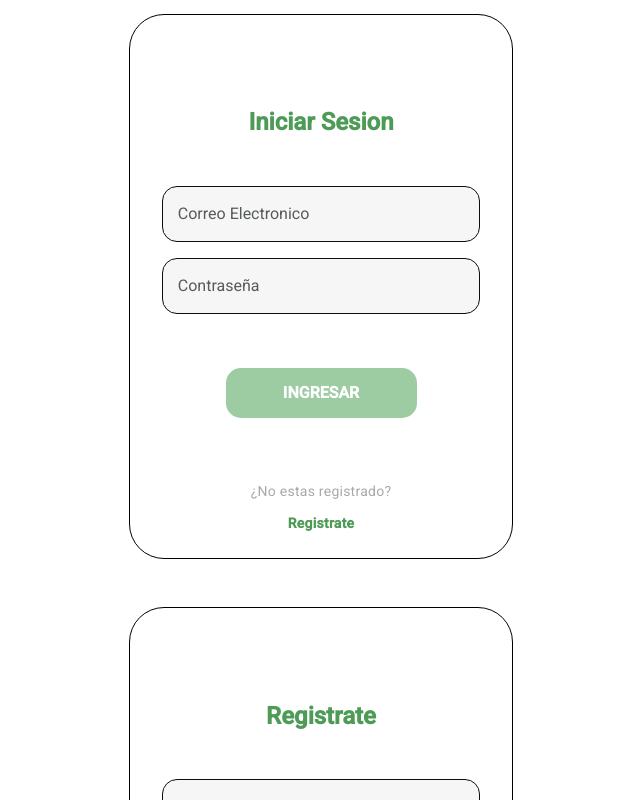
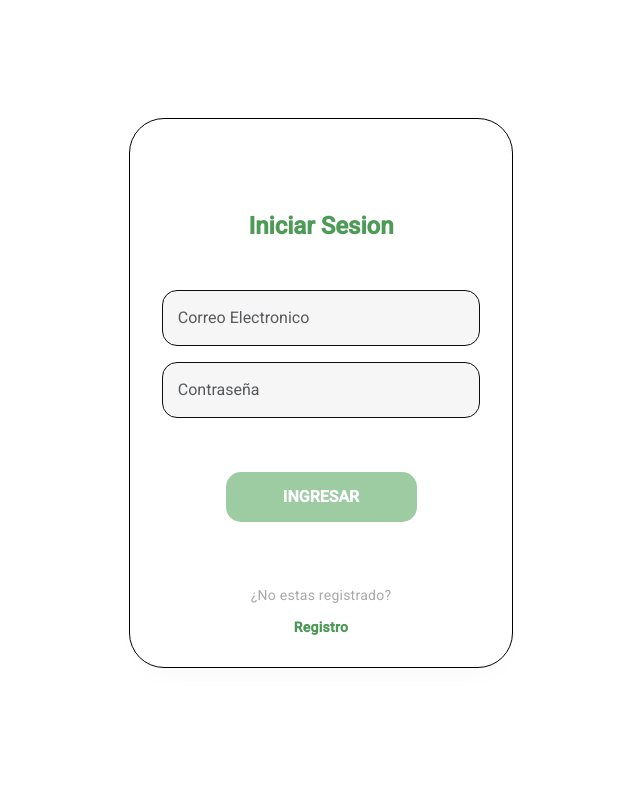
Before and after one commit to No-Country/c14-20-ft-java-angular, an Angular app in the folder develop_front/: page /login in a window 1280 px wide. Shown: the top 800 px of the page, without its empty margins (319-959 px from the left). Built offline with nearby package versions, Linux system fonts and the light colour scheme.

Commit message:
login+register flip

```diff
--- a/develop_front/src/app/components/login/login.component.css
+++ b/develop_front/src/app/components/login/login.component.css
@@ -110,3 +110,131 @@ input:focus {
 input[type=text]:placeholder {
   color: #cccccc;
 }
+
+
+/*Card rotation */
+
+[type="checkbox"]:checked,
+[type="checkbox"]:not(:checked){
+  position: absolute;
+  left: -9999px;
+}
+.pricing:checked + label,
+.pricing:not(:checked) + label{
+  position: relative;
+  display: block;
+  text-align: center;
+  width: 260px;
+  height: 44px;
+  border-radius: 4px;
+  padding: 0;
+  margin: 0 auto;
+  cursor: pointer;
+  font-weight: 600;
+  text-transform: uppercase;
+  font-size: 14px;
+  letter-spacing: 1px;
+  line-height: 44px;
+  padding: 0 25px;
+  padding-right: 27px;
+  overflow: hidden;
+  color: #FFFFFF;
+  text-align: left;
+}
+.float-right{
+  float: right;
+}
+.pricing:checked + label:before,
+.pricing:not(:checked) + label:before{
+  position: absolute;
+  content: '';
+  z-index: -2;
+  background-color: #9DCCA3;
+  width: 100%;
+  height: 100%;
+  display: block;
+  top: 0;
+  left: 0;
+}
+.pricing:checked + label:after,
+.pricing:not(:checked) + label:after{
+  position: absolute;
+  content: '';
+  z-index: -1;
+  background-color: #FFFFFF;
+  width: 128px;
+  height: 40px;
+  display: block;
+  top: 2px;
+  left: 2px;
+  border-radius: 2px;
+  transition: left 300ms linear;
+}
+.pricing:checked + label:after {
+  left: 130px;
+}
+.block-diff {
+  display: block;
+  mix-blend-mode: difference;
+}
+
+.card-3d-wrap {
+  position: relative;
+  width: 340px;
+  max-width: calc(100% - 20px);
+  height: 510px;
+  -webkit-transform-style: preserve-3d;
+  transform-style: preserve-3d;
+  perspective: 1000px;
+  margin-top: 90px;
+
+}
+.card-3d-wrapper {
+  width: 100%;
+  height: 100%;
+  position:absolute;
+  align-items: center;
+  justify-content: center;
+  top: 0;
+  left: 0;
+  -webkit-transform-style: preserve-3d;
+  transform-style: preserve-3d;
+  transition: transform 300ms 100ms ease-out;
+}
+.card-front, .card-back {
+  width: 100%;
+  height: 100%;
+  background-color: rgba(255, 255, 255, 1);
+  position: absolute;
+  display: flex;
+  align-items: center;
+  justify-content: center;
+  border-radius: 6px;
+  left: 0;
+  top: 0;
+  -webkit-transform-style: preserve-3d;
+  transform-style: preserve-3d;
+  -webkit-backface-visibility: hidden;
+  -moz-backface-visibility: hidden;
+  -o-backface-visibility: hidden;
+  backface-visibility: hidden;
+  box-shadow: 0 12px 35px 0 rgba(16, 39, 112,.07);
+}
+.card-back {
+  transform: rotateY(180deg);
+}
+.pricing:checked ~ .card-3d-wrap .card-3d-wrapper {
+  transform: rotateY(180deg);
+  transition: transform 300ms 100ms ease-out;
+}
+
+
+@keyframes border-transform{
+    0%,100% { border-radius: 63% 37% 54% 46% / 55% 48% 52% 45%; }
+  14% { border-radius: 40% 60% 54% 46% / 49% 60% 40% 51%; }
+  28% { border-radius: 54% 46% 38% 62% / 49% 70% 30% 51%; }
+  42% { border-radius: 61% 39% 55% 45% / 61% 38% 62% 39%; }
+  56% { border-radius: 61% 39% 67% 33% / 70% 50% 50% 30%; }
+  70% { border-radius: 50% 50% 34% 66% / 56% 68% 32% 44%; }
+  84% { border-radius: 46% 54% 50% 50% / 35% 61% 39% 65%; }
+}
--- a/develop_front/src/app/components/login/login.component.html
+++ b/develop_front/src/app/components/login/login.component.html
@@ -1,8 +1,9 @@
+<!--
 <div class="container-fluid">
     <div id="formContentLog">
       <h1><b>Iniciar Sesion</b></h1>
       <br>
-      <!-- Login Form -->
+
       <div class="form-group">
         <div class="col-10">
           <input type="text" id="login" class="form-control" name="login" placeholder="Correo Electronico">
@@ -15,14 +16,12 @@
         <a href="#"><b>Registrate</b></a>
       </div>
     </div>
-  </div>
-  <br>
-  <div class="container-fluid">
+
     <div id="formContentSign">
       <h1><b>Registrate</b></h1>
       <br>
     <div class="row-g3">
-      <!-- Login Form -->
+
       <div class="form-group">
         <div class="col-10">
         <input type="text" id="login" class="form-control" name="login" placeholder="Nombre">
@@ -39,3 +38,60 @@
       </div>
     </div>
   </div>
+-->
+
+	<div class="section over-hide">
+		<div class="container">
+			<div class="row full-height justify-content-center">
+				<div class="col-12 text-center align-self-center py-5">
+					<div class="section text-center py-5 py-md-0">
+			          	<input class="pricing" type="checkbox" id="pricing" name="pricing"/>
+						<div class="card-3d-wrap mx-auto">
+							<div class="card-3d-wrapper">
+								<div class="card-front">
+                  <div id="formContentLog">
+                    <h1><b>Iniciar Sesion</b></h1>
+                    <br>
+                    <!-- Login Form -->
+                    <div class="form-group">
+                      <div class="col-10">
+                        <input type="text" id="login" class="form-control" name="login" placeholder="Correo Electronico">
+                        <input type="text" id="password" class="form-control" name="login" placeholder="Contraseña">
+                      </div>
+                    </div>
+                    <button class="buttonI"><b>Ingresar</b></button>
+                    <div id="formFooter">
+                      <p>¿No estas registrado?</p>
+                      <label for="pricing" style="color: #b368aa;"><b><span class="block-diff"><span class="float-right">Registro</span></span></b></label>
+                    </div>
+                  </div>
+			      				</div>
+								<div class="card-back">
+                  <div id="formContentSign">
+                    <h1><b>Registrate</b></h1>
+                    <br>
+                  <div class="row-g3">
+                    <!-- Register Form -->
+                    <div class="form-group">
+                      <div class="col-10">
+                      <input type="text" id="login" class="form-control" name="login" placeholder="Nombre">
+                      <input type="text" id="password" class="form-control" name="login" placeholder="Apellido">
+                      <input type="text" id="login" class="form-control" name="login" placeholder="Correo Electronico">
+                      <input type="text" id="password" class="form-control" name="login" placeholder="Contraseña">
+                      </div>
+                    </div>
+                  </div>
+                    <button class="buttonCC"><b>Crear Cuenta</b></button>
+                    <div id="formFooter">
+                      <p>¿Estas registrado?</p>
+                      <label for="pricing" style="color: #b368aa;"><b><span class="block-diff">Inicio de Sesion<span class="float-right"></span></span></b></label>
+                    </div>
+                  </div>
+			      				</div>
+			      			</div>
+			      		</div>
+
+			      	</div>
+		      	</div>
+	      	</div>
+	    </div>
```
